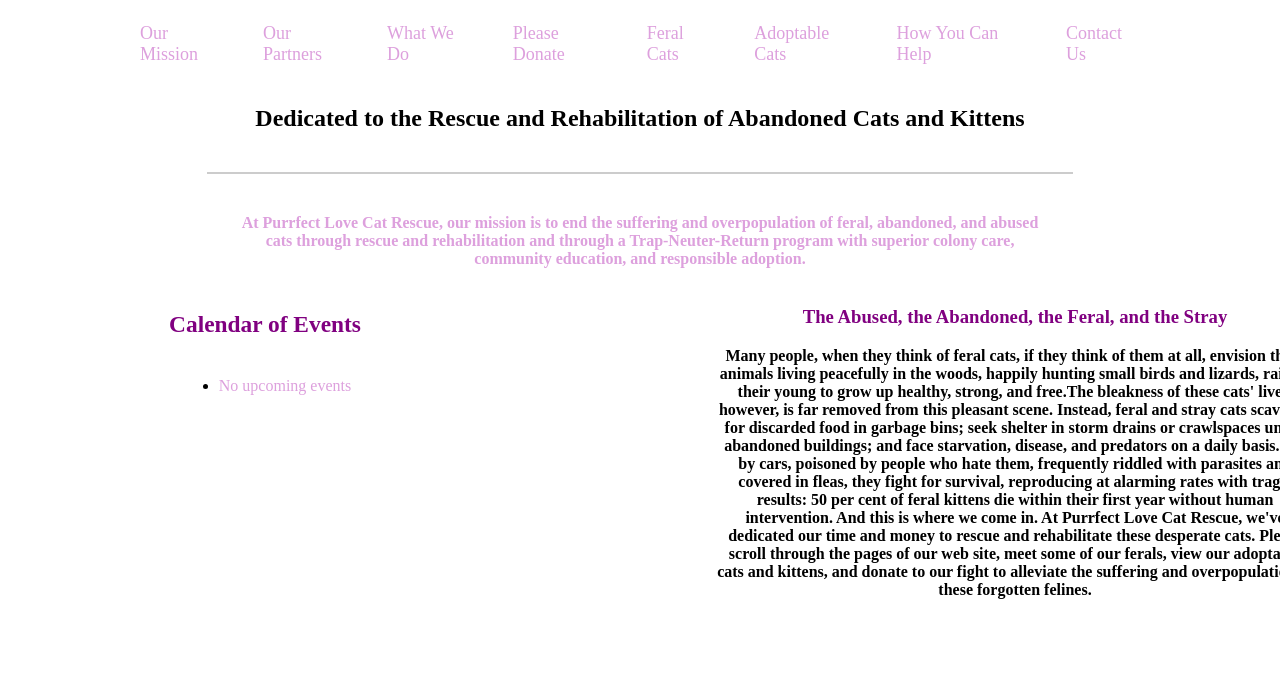
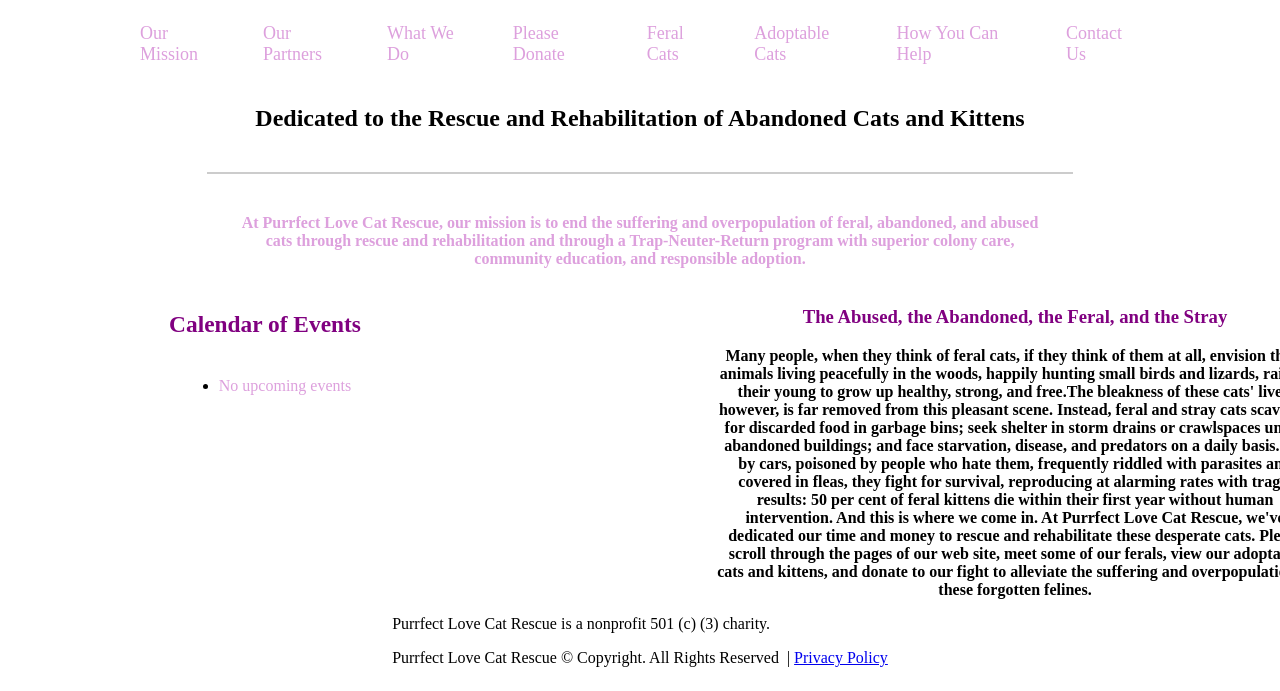
Before and after one commit to TrisAshley117/PurffectLoveCatRescue, a plain HTML site: page index.html in a window 1280 px wide. Shown: the part 145-836 px from the top of the page. Before the commit the page ends 800 px from the top, so only its background shows below. Drawn offline with Linux system fonts and the light colour scheme.

Commit message:
legal statement

```diff
--- a/index.html
+++ b/index.html
@@ -172,5 +172,17 @@
                 </div>
             </div>
         </div>
+     <div class="txt">
+      <p>
+       Purrfect Love Cat Rescue is a nonprofit 501 (c) (3) charity.
+       <br/>
+      </p>
+      <p>
+       Purrfect Love Cat Rescue © Copyright. All Rights Reserved  |
+       <a href="contact-us.html" target="">
+        Privacy Policy
+       </a>
+       <br/>
+      </p>
      </div>
 </div>
```
